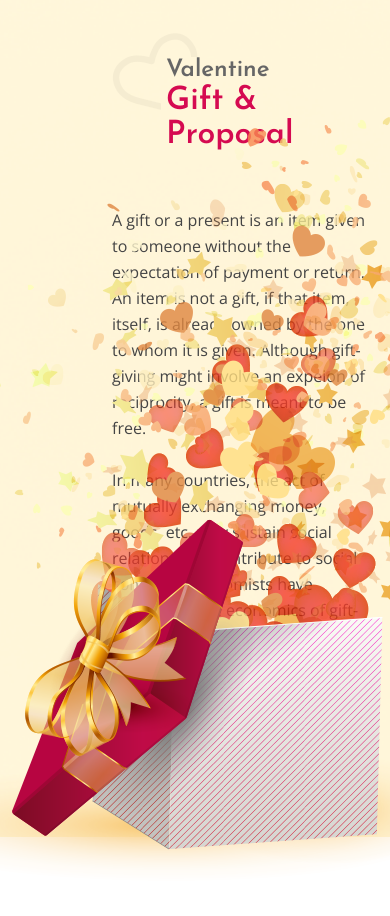
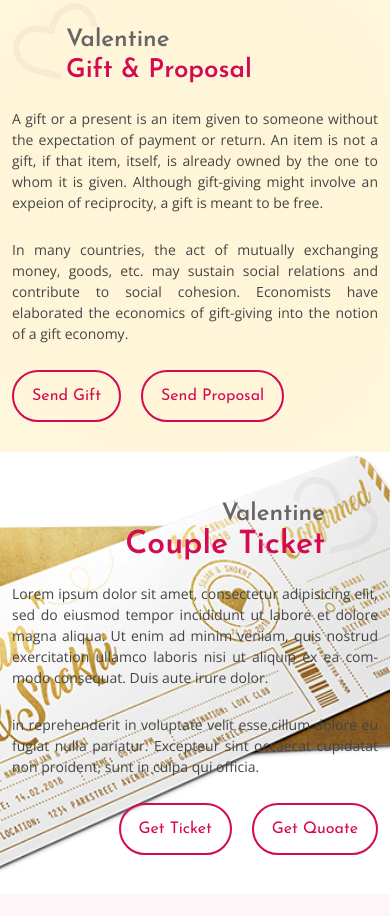
Before and after one commit to Obaidul1545/valentine_days_psd_project, a plain HTML site: page index.html in a window 390 px wide. Shown: the part 1008-1924 px from the top of the page. Drawn offline with nearby package versions, Linux system fonts and the light colour scheme.

Commit message:
responsive 2

```diff
--- a/css/responsive.css
+++ b/css/responsive.css
@@ -3,6 +3,12 @@
     .my_btn {
         font-size: 16px;
         padding: 12px 18px;
+    }
+
+    .text p {
+        font-size: 14px;
+        line-height: 21px;
+        text-align: justify;
     }
     /* =========================== */
 
@@ -123,6 +129,57 @@
     #history_part .title {
         padding: 35px 0 0 37px;
     }
+    /* ======== History End ============ */
+
+    /* ======== Gift part start ============ */
+    #gift_part .gift_text {
+        margin-left: 0;
+    }
+
+    #gift_part .image {
+        display: none;
+    }
+
+    #gift_part .title{
+        margin-bottom: 20px;
+    }
+
+    #gift_part .title h3 {
+        margin-bottom: 0px;
+        font-size: 26px;
+    }
+
+    #gift_part {
+        padding: 30px 0;
+    }
+    /* ======== Gift End ============ */
+
+    /* ======== ticket_part start ============ */
+    #ticket_part {
+        padding: 25px 0 39px;
+        background: url(../images/ticket_img.png) no-repeat center;
+        background-size: cover;
+        z-index: -11;
+    }
+
+    #ticket_part .image {
+        display: none;
+    }
+
+    #ticket_part .title {
+        padding: 20px 0 0 0;
+        margin-bottom: 21px;
+    }
+
+    #ticket_part .title h3{
+        margin-bottom: 0px;
+    }
+
+    #ticket_part .button{
+        z-index: 11111;
+    }
+    /* ======== ticket_part End ============ */
+
+
 
 }
-    /* ======== History End ============ */
--- a/css/style.css
+++ b/css/style.css
@@ -253,6 +253,7 @@ a{
 
 #ticket_part .image{
     margin-left: -86px;
+    display: block;
 }
 
 #ticket_part .title{
```
